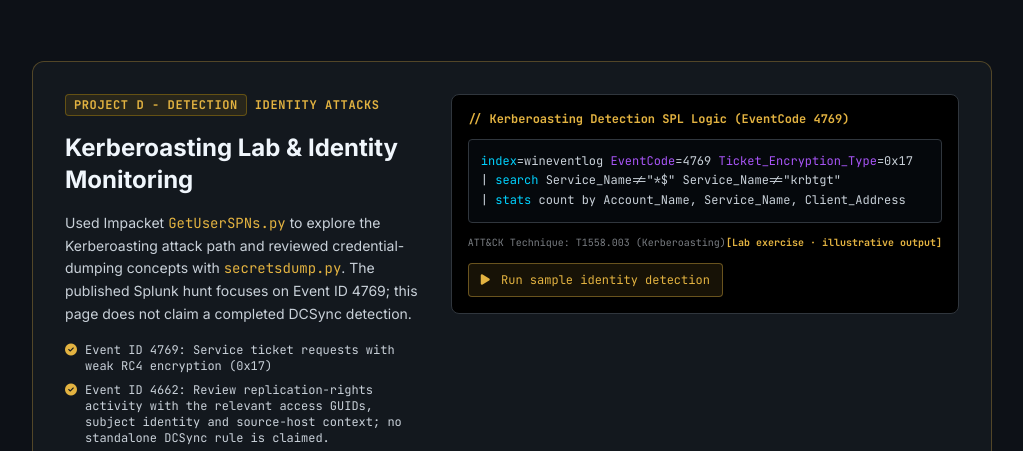
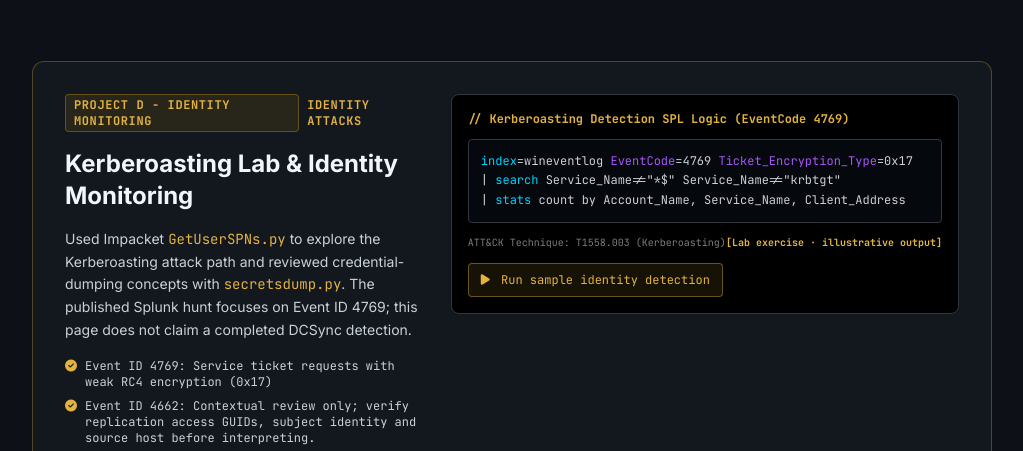
Before and after one commit to MrPalmer08/McDonald-Handina-Cybersecurity-Portfolio, a plain HTML site: page index.html in a window 1280 px wide. Shown: the part 6699-7150 px from the top of the page, without its empty margins (256-1279 px from the left). Drawn offline with nearby package versions, Linux system fonts and the light colour scheme.

Commit message:
Clarify identity lab status and avoid unsupported DCSync verification

```diff
--- a/index.html
+++ b/index.html
@@ -692,7 +692,7 @@
 
                         <div class="lg:col-span-5 space-y-4">
                             <div class="flex items-center space-x-2 text-cyber-yellow font-mono text-xs font-semibold uppercase tracking-wider">
-                                <span class="px-2 py-0.5 rounded bg-yellow-500/10 border border-yellow-500/30">Project D - Detection</span>
+                                <span class="px-2 py-0.5 rounded bg-yellow-500/10 border border-yellow-500/30">Project D - Identity Monitoring</span>
                                 <span>Identity Attacks</span>
                             </div>
                             <h3 class="text-2xl font-bold text-cyber-heading">
@@ -709,7 +709,7 @@
                                 </li>
                                 <li class="flex items-start">
                                     <i class="fa-solid fa-check-circle text-cyber-yellow mt-0.5 mr-2"></i>
-                                    <span>Event ID 4662: Review replication-rights activity with the relevant access GUIDs, subject identity and source-host context; no standalone DCSync rule is claimed.</span>
+                                    <span>Event ID 4662: Contextual review only; verify replication access GUIDs, subject identity and source host before interpreting.</span>
                                 </li>
                             <li class="flex items-start">
                                     <i class="fa-solid fa-check-circle text-cyber-yellow mt-0.5 mr-2"></i>
```
